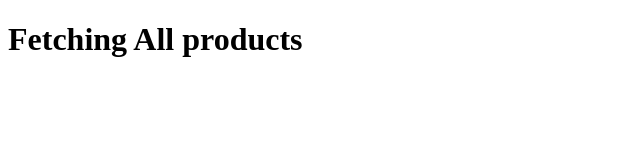
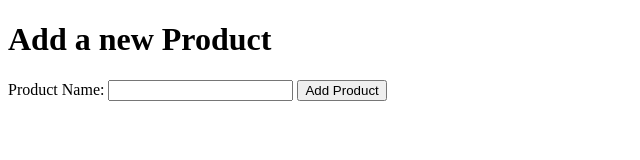
Before and after one commit to kandarpgandhi/Test18Nodejs, a website: page view/product.html in a window 1280 px wide. Shown: the whole page, without its empty margins (0-640 px from the left). Drawn offline with Linux system fonts and the light colour scheme.

Commit message:
Add new feature/file description

```diff
--- a/view/product.html
+++ b/view/product.html
@@ -4,11 +4,16 @@
 <head>
     <meta charset="UTF-8">
     <meta name="viewport" content="width=device-width, initial-scale=1.0">
-    <title>Document</title>
+    <title>Add Product</title>
 </head>
 
 <body>
-    <h1>Fetching All products</h1>
+    <h1>Add a new Product</h1>
+    <form action="/api/product" method="POST">
+        <label for="product">Product Name:</label>
+        <input type="text" name="productName" id="product" required>
+        <button type="submit">Add Product</button>
+    </form>
 </body>
 
 </html>
```
